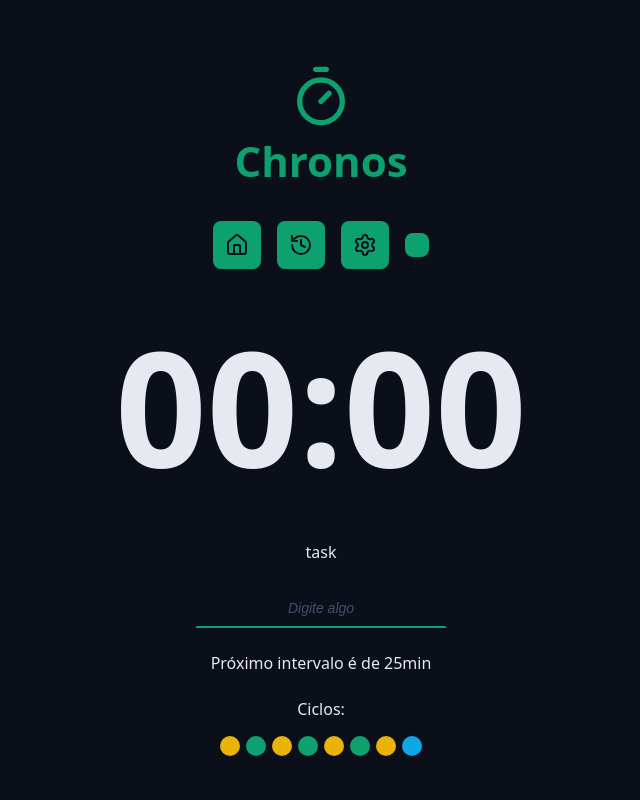
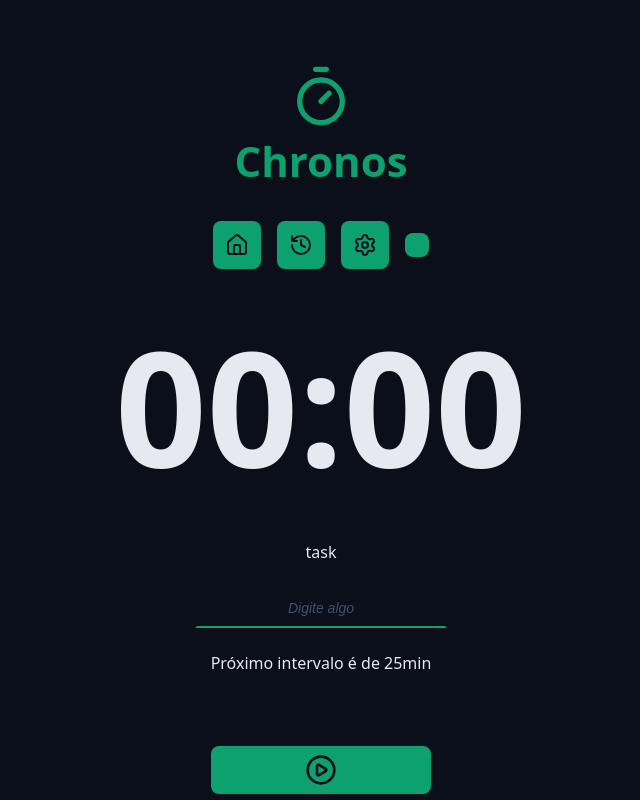
Before and after one commit to PedroYudi-dev/Chronos-pomodoro, a React (Vite) app: page / in a window 1280 px wide. Shown: the top 800 px of the page, without its empty margins (319-959 px from the left). Built offline with nearby package versions, Linux system fonts and the light colour scheme.

Commit message:
Construimos o ciclos da forma correta

```diff
--- a/src/components/Cycles/index.tsx
+++ b/src/components/Cycles/index.tsx
@@ -1,27 +1,38 @@
+import { useTaskContext } from "../../contexts/TaskContext/useTaskContext";
+import { getNextCycle } from "../../Utils/getNextCycle";
+import { getNextCycleType } from "../../Utils/getNextCycleType";
 import styles from "./styles.module.css"
 
 export default function Cycles(){
+
+  const {state} = useTaskContext()
+
+  const arrayCycles = Array.from({length: state.currentCycle})
+
+  const cycleDescripitionMap = {
+    workTime: "Foco",
+    shortBreakTime: "descanso curto",
+    longBreakTime: "descanso longo"
+  }
+
     return (
       <div className={styles.cycles}>
         <span>Ciclos:</span>
 
         <div className={styles.cyclesDots}>
-          <span className={`${styles.cyclesDot} ${styles.workTime}`}></span>
-          <span
-            className={`${styles.cyclesDot} ${styles.shortBreakTime}`}
-          ></span>
-          <span className={`${styles.cyclesDot} ${styles.workTime}`}></span>
-          <span
-            className={`${styles.cyclesDot} ${styles.shortBreakTime}`}
-          ></span>
-          <span className={`${styles.cyclesDot} ${styles.workTime}`}></span>
-          <span
-            className={`${styles.cyclesDot} ${styles.shortBreakTime}`}
-          ></span>
-          <span className={`${styles.cyclesDot} ${styles.workTime}`}></span>
-          <span
-            className={`${styles.cyclesDot} ${styles.longBreakTime}`}
-          ></span>
+          {arrayCycles.map((value, index) =>{
+            const nextCycle = getNextCycle(index)
+            const nextCycleType = getNextCycleType(nextCycle);
+            return (
+              <span
+                key={`_${nextCycle}`}
+                className={`${styles.cyclesDot} ${styles[nextCycleType]}`}
+                arial-label={`Indicador de ciclos de ${cycleDescripitionMap[nextCycleType]}`}
+                title={`Indicador de ciclos de ${cycleDescripitionMap[nextCycleType]} `}
+              ></span>
+            );
+          })}
+
         </div>
       </div>
     );
--- a/src/components/MainForm/index.tsx
+++ b/src/components/MainForm/index.tsx
@@ -93,9 +93,12 @@ export default function MainForm() {
         <p>Próximo intervalo é de 25min</p>
       </div>
 
-      <div className="formRow">
-        <Cycles />
-      </div>
+      {state.currentCycle > 0 && (
+        <div className="formRow">
+          <Cycles />
+        </div>
+      )}
+
 
       <div className="formRow">
         <DefaultButton icon={<PlayCircleIcon />} />
```
